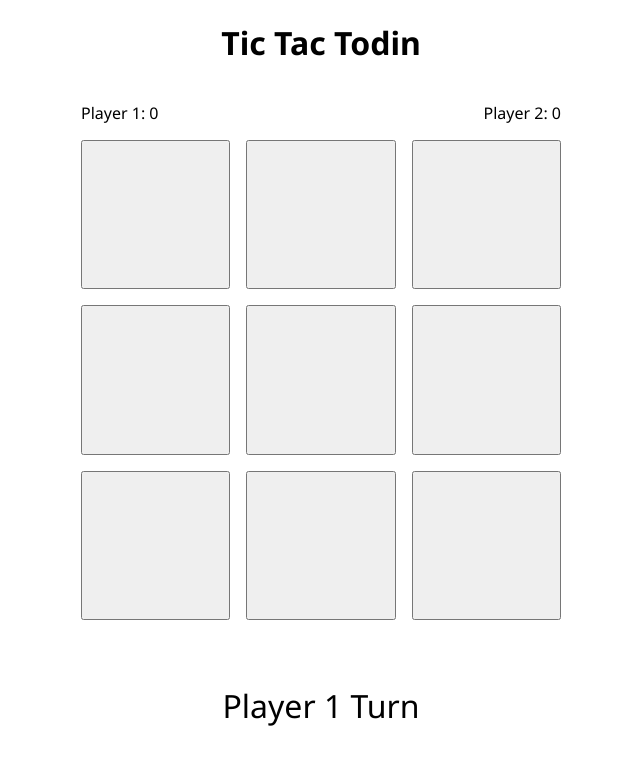
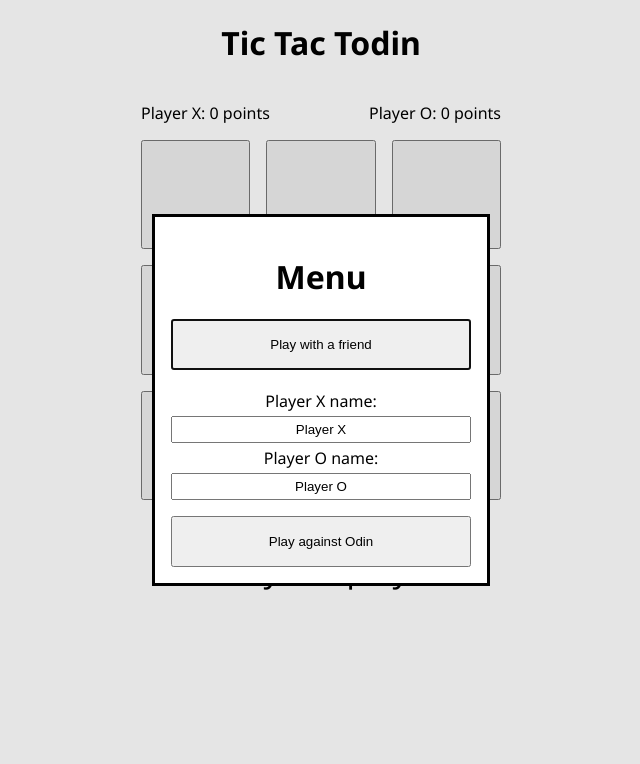
Before and after one commit to ARMNTL/project-tic-tac-todin, a plain HTML site: page index.html in a window 1280 px wide. Shown: the whole page, without its empty margins (319-959 px from the left). Drawn offline with Linux system fonts and the light colour scheme.

Commit message:
Create menu
The game starts with the menu where player's name can be set. Also, started the Odin mode.

```diff
--- a/index.html
+++ b/index.html
@@ -8,11 +8,35 @@
         <script src="./script.js" defer></script>
     </head>
     <body>
+        <!-- 15 -->
+        <dialog id="menu-dialog">
+            <div class="menu-dialog-container">
+                <h1>Menu</h1>
+                <button id="play-with-friend-button">Play with a friend</button>
+                <form method="dialog">
+                    <label for="player-X-name"> Player X name: </label>
+                    <input
+                        id="player-X-name"
+                        name="player-X-name"
+                        type="text"
+                        value="Player X"
+                    />
+                    <label for="player-O-name"> Player O name: </label>
+                    <input
+                        id="player-O-name"
+                        name="player-O-name"
+                        type="text"
+                        value="Player O"
+                    />
+                </form>
+                <button id="play-against-odin-button">Play against Odin</button>
+            </div>
+        </dialog>
         <h1>Tic Tac Todin</h1>
         <!-- 4 -->
         <div class="score-board">
-            <p id="player-1-score">Player 1: <span>0</span></p>
-            <p id="player-2-score">Player 2: <span>0</span></p>
+            <p id="player-X-score"></p>
+            <p id="player-O-score"></p>
         </div>
         <div class="game-board">
             <button id="cell-0"></button>
@@ -26,12 +50,13 @@
             <button id="cell-8"></button>
         </div>
         <div class="status-display">
-            <p>Player 1 Turn</p>
+            <p></p>
         </div>
         <!-- 14 -->
         <div class="game-over-options">
             <button id="keep-playing-button">Keep playing</button>
             <button id="restart-game-button">Restart Game</button>
+            <button id="menu-button">Menu</button>
         </div>
     </body>
 </html>
--- a/script.js
+++ b/script.js
@@ -109,7 +109,6 @@ function player(name = "Player 1", mark = "X") {
 // - check for win
 // - switch turn
 function gameController() {
-    let gameNumber = 1;
     let currentTurn = "X";
 
     const winningConditions = [
@@ -142,15 +141,23 @@ function gameController() {
         return false;
     };
 
+    const odinPlays = () => {};
+
     // 13
     const switchTurn = () => {
         currentTurn = currentTurn === "X" ? "O" : "X";
+    };
+
+    const reset = () => {
+        currentTurn = "X";
     };
 
     return {
         switchTurn,
         getCurrentTurn,
         checkForWin,
+        reset,
+        odinPlays,
     };
 }
 
@@ -159,39 +166,49 @@ function gameController() {
 // module pattern
 const screenController = (() => {
     // 13
-    const player1 = player("Player 1", "X");
-    const player2 = player("Player 2", "O");
+    const playerX = player("Player X", "X");
+    const playerO = player("Player O", "O");
 
     const myGameController = gameController();
     const myGameBoard = gameBoard();
 
-    const player1Score = document.querySelector("#player-1-score");
-    const player2Score = document.querySelector("#player-2-score");
+    const body = document.querySelector("body");
+
+    const playerXScore = document.querySelector("#player-X-score");
+    const playerOScore = document.querySelector("#player-O-score");
+
+    const cellButtons = document.querySelectorAll(".game-board button");
+
+    const statusDisplay = document.querySelector(".status-display p");
 
     // 14
     const keepPlayingButton = document.querySelector("#keep-playing-button");
-    keepPlayingButton.hidden = true;
     const restartGameButton = document.querySelector("#restart-game-button");
-    restartGameButton.hidden = true;
+    const menuButton = document.querySelector("#menu-button");
 
+    // 15
+    const menuDialog = document.querySelector("#menu-dialog");
+    const playWithFriendButton = document.querySelector(
+        "#play-with-friend-button"
+    );
+    const playAgainstOdinButton = document.querySelector(
+        "#play-against-odin-button"
+    );
+    const playerXtextInput = document.querySelector("#player-X-name");
+    const playerOtextInput = document.querySelector("#player-O-name");
+
+    // helper methods //
     const hideGameOverButtons = () => {
         keepPlayingButton.hidden = true;
         restartGameButton.hidden = true;
+        menuButton.hidden = true;
     };
 
     const showGameOverButtons = () => {
         keepPlayingButton.hidden = false;
         restartGameButton.hidden = false;
+        menuButton.hidden = false;
     };
-
-    // 13
-    player1Score.textContent = `${player1.getName()}: ${player1.getWinsCount()}`;
-    player2Score.textContent = `${player2.getName()}: ${player2.getWinsCount()}`;
-
-    const cellButtons = document.querySelectorAll(".game-board button");
-
-    const statusDisplay = document.querySelector(".status-display p");
-    statusDisplay.textContent = `${player1.getName()} Turn`;
 
     const updateBoardDisplay = () => {
         const cells = myGameBoard.getCells();
@@ -202,22 +219,42 @@ const screenController = (() => {
 
     // 13
     const updateScoresDisplay = () => {
-        player1Score.textContent = `${player1.getName()}: ${player1.getWinsCount()}`;
-        player2Score.textContent = `${player2.getName()}: ${player2.getWinsCount()}`;
+        playerXScore.textContent = `${playerX.getName()}: ${playerX.getWinsCount()} point${
+            playerX.getWinsCount() === 1 ? "" : "s"
+        }`;
+        playerOScore.textContent = `${playerO.getName()}: ${playerO.getWinsCount()} point${
+            playerO.getWinsCount() === 1 ? "" : "s"
+        }`;
     };
 
     const updateStatusDisplay = () => {
         const currentTurn = myGameController.getCurrentTurn();
         if (currentTurn === "X") {
-            statusDisplay.textContent = `${player1.getName()} Turn`;
+            statusDisplay.textContent = `${playerX.getName()} plays`;
         } else {
-            statusDisplay.textContent = `${player2.getName()} Turn`;
+            statusDisplay.textContent = `${playerO.getName()} plays`;
         }
     };
 
+    // Initial setup //
+    menuDialog.showModal();
+    updateScoresDisplay();
+    updateStatusDisplay();
+    hideGameOverButtons();
+
+    // Event handlers //
     const handleCellButtonClick = (e) => {
         const position = e.target.attributes.id.nodeValue.split("-")[1];
         const currentTurn = myGameController.getCurrentTurn();
+
+        // odin mode
+        if (
+            playerX.getName() === "Odin" &&
+            playerO.getName() === "You" &&
+            currentTurn === "X"
+        ) {
+            position = myGameController.odinPlays();
+        }
 
         // mark cell
         myGameBoard.setCellValue(position, currentTurn);
@@ -225,11 +262,11 @@ const screenController = (() => {
         // if someone won
         if (myGameController.checkForWin(myGameBoard)) {
             if (currentTurn === "X") {
-                player1.increaseWinsCountByOne();
-                statusDisplay.textContent = `${player1.getName()} won!`;
+                playerX.increaseWinsCountByOne();
+                statusDisplay.textContent = `${playerX.getName()} won!`;
             } else {
-                player2.increaseWinsCountByOne();
-                statusDisplay.textContent = `${player2.getName()} won!`;
+                playerO.increaseWinsCountByOne();
+                statusDisplay.textContent = `${playerO.getName()} won!`;
             }
 
             // 11
@@ -258,11 +295,6 @@ const screenController = (() => {
         cellButtons[position].disabled = true;
     };
 
-    cellButtons.forEach((cellButton) => {
-        cellButton.addEventListener("click", handleCellButtonClick);
-    });
-
-    // Event handlers //
     // 14
     const handleKeepPlayingButtonClick = () => {
         myGameBoard.resetBoard();
@@ -276,17 +308,62 @@ const screenController = (() => {
     };
 
     const handleRestartButtonClick = () => {
-        handleKeepPlayingButtonClick();
+        myGameBoard.resetBoard();
 
-        player1.resetWinsCount();
-        player2.resetWinsCount();
+        cellButtons.forEach((cellButton) => (cellButton.disabled = false));
+
+        playerX.resetWinsCount();
+        playerO.resetWinsCount();
+
+        myGameController.reset();
+
+        hideGameOverButtons();
 
         updateScoresDisplay();
+        updateBoardDisplay();
+        updateStatusDisplay();
     };
+
+    // 15
+    const handleMenuButtonClick = () => {
+        menuDialog.showModal();
+    };
+
+    const handlePlayWithFriendButtonClick = () => {
+        playerX.setName(playerXtextInput.value);
+        playerO.setName(playerOtextInput.value);
+        menuDialog.close();
+        handleRestartButtonClick();
+        body.setAttribute("class", "friend-mode");
+    };
+
+    const handlePlayAgainstOdinButton = () => {
+        playerX.setName("Odin");
+        playerO.setName("You");
+        menuDialog.close();
+        handleRestartButtonClick();
+        body.setAttribute("class", "odin-mode");
+    };
+
+    cellButtons.forEach((cellButton) => {
+        cellButton.addEventListener("click", handleCellButtonClick);
+    });
 
     keepPlayingButton.addEventListener("click", handleKeepPlayingButtonClick);
 
     restartGameButton.addEventListener("click", handleRestartButtonClick);
+
+    menuButton.addEventListener("click", handleMenuButtonClick);
+
+    playWithFriendButton.addEventListener(
+        "click",
+        handlePlayWithFriendButtonClick
+    );
+
+    playAgainstOdinButton.addEventListener(
+        "click",
+        handlePlayAgainstOdinButton
+    );
 })();
 
 // testing
--- a/styles.css
+++ b/styles.css
@@ -15,7 +15,7 @@ body h1 {
 /* 5 */
 .score-board {
     display: flex;
-    width: 480px;
+    width: 360px;
     margin: 0 auto;
     justify-content: space-between;
 }
@@ -26,12 +26,12 @@ body h1 {
     grid-template-columns: repeat(3, 1fr);
     margin: 0 auto;
     gap: 1rem;
-    width: 480px;
-    height: 480px;
+    width: 360px;
+    height: 360px;
 }
 
 .status-display p {
-    margin-top: 4rem;
+    margin: 3rem 0;
     text-align: center;
     /* 9 */
     font-size: 2rem;
@@ -51,8 +51,48 @@ body h1 {
 }
 
 #keep-playing-button,
-#restart-game-button {
-    font-size: 1.5rem;
-    padding: 1rem;
+#restart-game-button,
+#menu-button {
+    font-size: 1.2rem;
+    padding: 1rem 0;
     margin-bottom: 1rem;
+    width: 240px;
 }
+
+.menu-dialog-container,
+.menu-dialog-container form {
+    display: flex;
+    flex-direction: column;
+}
+
+.menu-dialog-container form {
+    margin: 1rem 0;
+    width: 300px;
+}
+
+.menu-dialog-container form label {
+    /* border: 1px solid red; */
+    margin: 0.25rem 0;
+    /* width: 120px; */
+    text-align: center;
+}
+
+.menu-dialog-container form input {
+    padding: 4px;
+    text-align: center;
+    /* width: 80px; */
+}
+
+.menu-dialog-container button {
+    padding: 1rem 0;
+}
+
+.odin-mode {
+    background-color: black;
+    color: white;
+}
+
+.friend-mode {
+    background-color: white;
+    color: black;
+}
```
Also changed, not shown: 1 other file.
